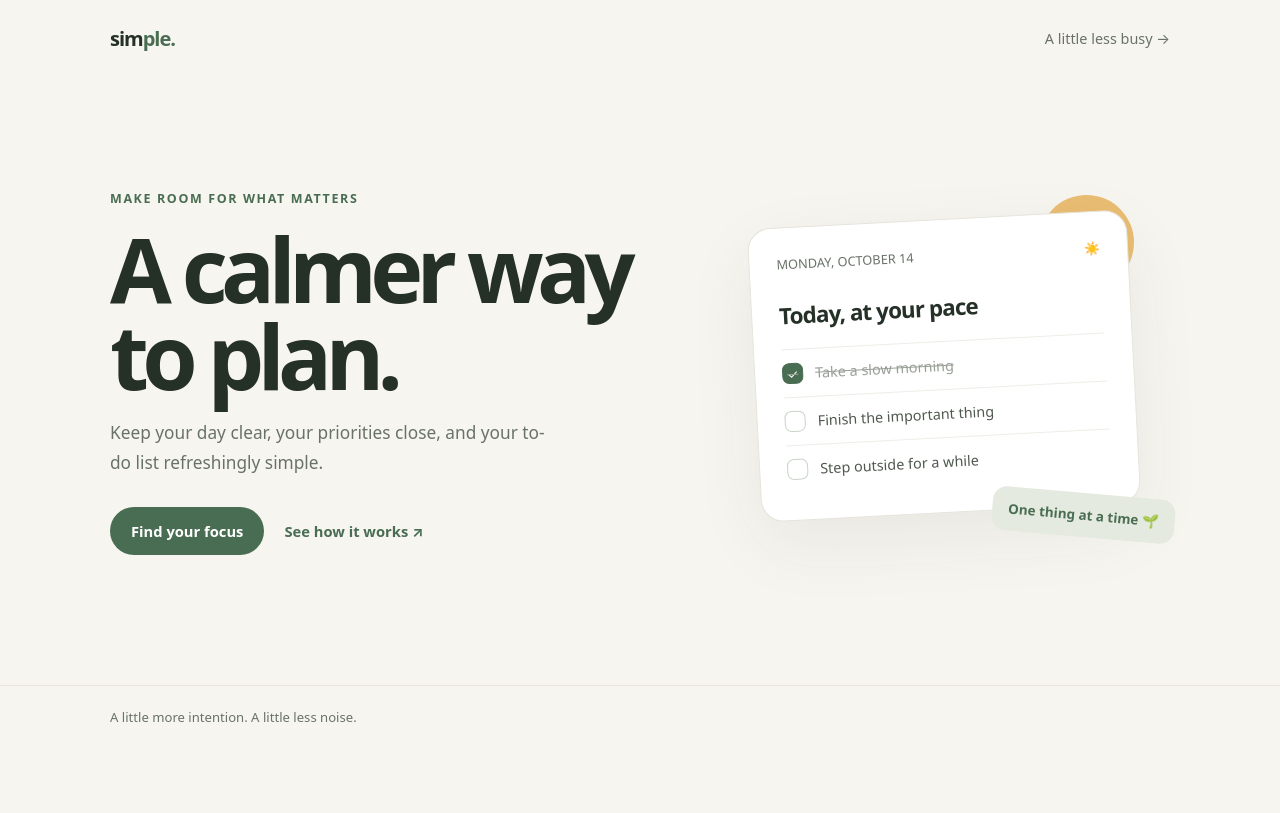
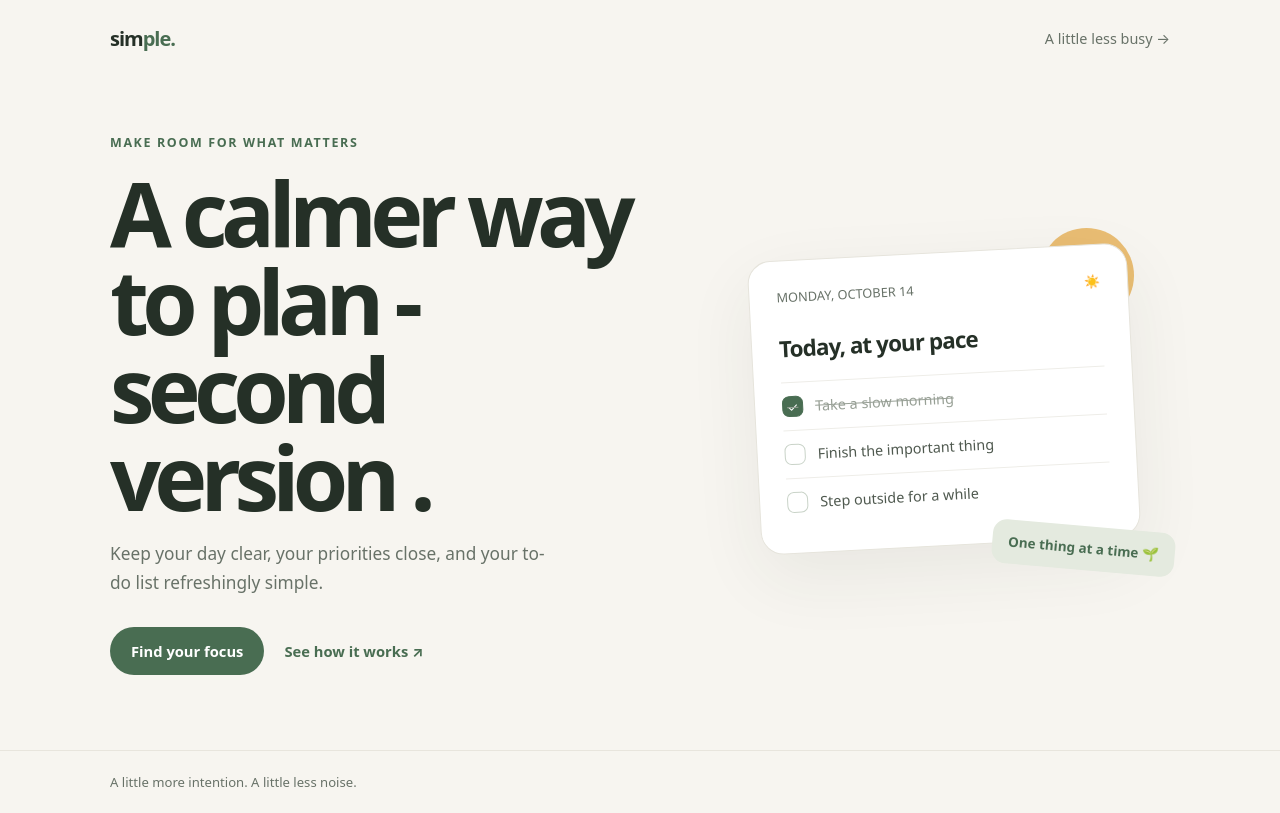
Before and after one commit to mathesh-manoj/premkumar, a plain HTML site: page index.html in a window 1280 px wide. Drawn offline with Linux system fonts and the light colour scheme.

Commit message:
second version update

```diff
--- a/index.html
+++ b/index.html
@@ -48,7 +48,7 @@
 		<section class="hero" aria-labelledby="hero-title">
 			<div>
 				<p class="eyebrow">Make room for what matters</p>
-				<h1 id="hero-title">A calmer way to plan.</h1>
+				<h1 id="hero-title">A calmer way to plan - second version .</h1>
 				<p class="intro">Keep your day clear, your priorities close, and your to-do list refreshingly simple.</p>
 				<div class="actions">
 					<a class="button" href="#today">Find your focus</a>
```
